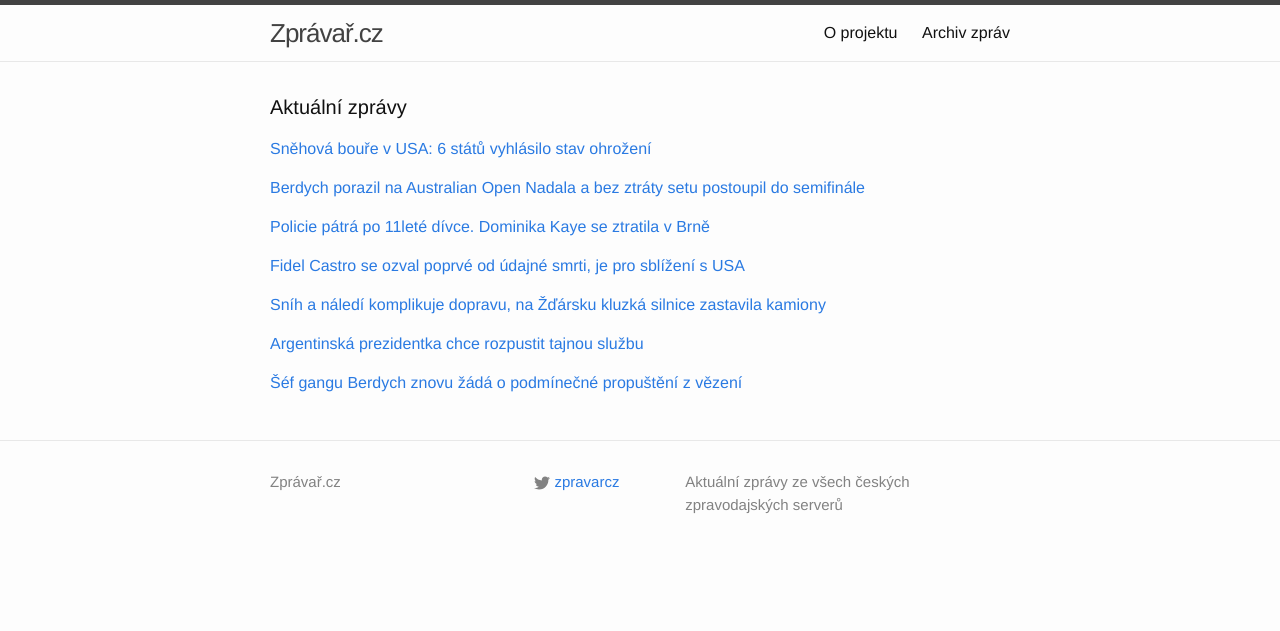
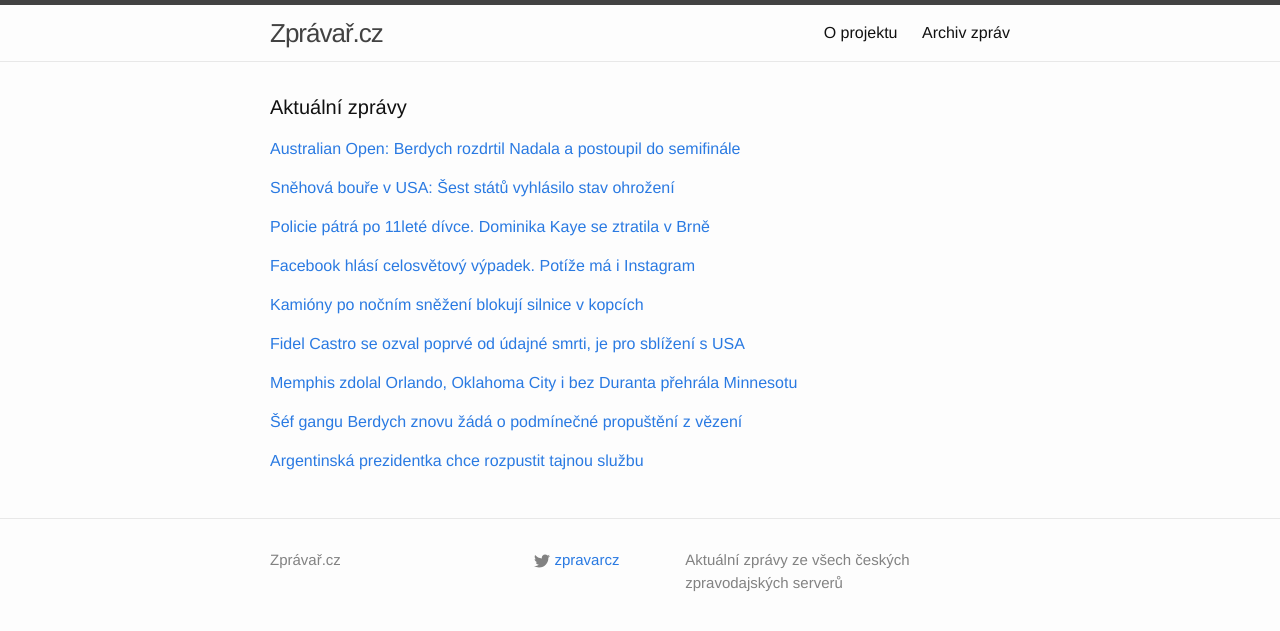
Before and after one commit to adliska/zpravar, a Jekyll site: the page built from index.html, in a window 1280 px wide. Shown: the top 631 px of the page. Built offline with Jekyll 4.4.1, drawn with Linux system fonts in a browser that asks for light colours.

Commit message:
zpravar news update

```diff
--- a/index.html
+++ b/index.html
@@ -5,9 +5,24 @@
 <div class="home">
     <h1 class="page-heading">Aktuální zprávy</h1>
 
-<p><a href="javascript:;" onclick="toggle_visibility('zpravy0')">Sněhová bouře v USA: 6 států vyhlásilo stav ohrožení</a></p>
+<p><a href="javascript:;" onclick="toggle_visibility('zpravy0')">Australian Open: Berdych rozdrtil Nadala a postoupil do semifinále</a></p>
 <div id="zpravy0" style="display:none">
 <ul>
+<li><a href=http://www.tyden.cz/rubriky/sport/tenis/australian-open-berdych-rozdrtil-nadala-a-postoupil-do-semifinale_331461.html>Australian Open: Berdych rozdrtil Nadala a postoupil do semifinále - www.tyden.cz</a></li>
+<li><a href=http://sport.idnes.cz/tenis-australian-open-berdych-nadal-reportaz-fn9-/tenis.aspx?c=A150127_081301_tenis_tny>Senzace v Laverově aréně. Berdych tloukl Nadala. A diváci žasli - sport.idnes.cz</a></li>
+<li><a href=http://www.rozhlas.cz/_zprava/berdych-porazil-na-australian-open-nadala-a-bez-ztraty-setu-postoupil-do-semifinale--1448254>Berdych porazil na Australian Open Nadala a bez ztráty setu postoupil do semifinále   - www.rozhlas.cz</a></li>
+<li><a href=http://sport.lidovky.cz/australian-open-berdych-nadal-d2t-/ostatni-sporty.aspx?c=A150127_064702_ln-sport-ostatni_lso>Jasná záležitost. Berdych zničil Nadala a je v semifinále Australian Open  - sport.lidovky.cz</a></li>
+<li><a href=http://sport.idnes.cz/berdychova-paradni-jizda-do-semifinale-nadala-znicil-i-kanarem-p6e-/tenis.aspx?c=A150127_051439_tenis_vis>Berdychova parádní jízda do semifinále. Nadala zničil i kanárem - sport.idnes.cz</a></li>
+<li><a href=http://www.sportovninoviny.cz/zpravy/berdych-porazil-nadala-a-je-znovu-v-semifinale-australian-open/1173823>Berdych porazil Nadala a je znovu v semifinále Australian Open - www.sportovninoviny.cz</a></li>
+<li><a href=http://www.rozhlas.cz/_zprava/berdych-porazil-nadala-a-je-v-semifinale-australian-open--1448254>Berdych porazil Nadala a je v semifinále Australian Open - www.rozhlas.cz</a></li>
+<li><a href=http://sport.aktualne.cz/tenis-australian-open-ctvrtfinale-berdych-nadal/r~8cde84b8a5e411e4833a0025900fea04/>Bravo! Berdych zlomil Nadalovo prokletí a je v semifinále - sport.aktualne.cz</a></li>
+<li><a href=http://www.tyden.cz/rubriky/sport/tenis/tenisova-senzace-berdych-rozdrtil-nadala-a-postoupil-do-semifinale_331461.html>Tenisová senzace! Berdych rozdrtil Nadala a postoupil do semifinále - www.tyden.cz</a></li>
+<li><a href=http://sport.idnes.cz/sarapovova-nedala-sanci-bouchardove-a-v-melbourne-je-v-semifinale-pyf-/tenis.aspx?c=A150127_051439_tenis_vis>Šarapovová nedala šanci Bouchardové a v Melbourne je v semifinále - sport.idnes.cz</a></li>
+</ul>
+</div><p><a href="javascript:;" onclick="toggle_visibility('zpravy1')">Sněhová bouře v USA: Šest států vyhlásilo stav ohrožení</a></p>
+<div id="zpravy1" style="display:none">
+<ul>
+<li><a href=http://www.ceskatelevize.cz/ct24/svet/299603-snehova-boure-v-usa-sest-statu-vyhlasilo-stav-ohrozeni/>Sněhová bouře v USA: Šest států vyhlásilo stav ohrožení - www.ceskatelevize.cz</a></li>
 <li><a href=http://www.ceskatelevize.cz/ct24/svet/299603-snehova-boure-v-usa-6-statu-vyhlasilo-stav-ohrozeni/>Sněhová bouře v USA: 6 států vyhlásilo stav ohrožení - www.ceskatelevize.cz</a></li>
 <li><a href=http://www.lidovky.cz/usa-se-chystaji-na-snehovou-bouri-sest-statu-vyhlasilo-nouzovy-stav-1j6-/zpravy-svet.aspx?c=A150127_071806_ln_zahranici_ele>USA se chystají na sněhovou bouři. Šest státu vyhlásilo nouzový stav  - www.lidovky.cz</a></li>
 <li><a href=http://zpravy.aktualne.cz/zahranici/usa-vyhlizeji-nejvetsi-bouri-vychod-vyhlasil-stav-nouze/r~9bec8ff4a5e911e4833a0025900fea04/>Východ USA čeká až 90 cm sněhu, vyhlásil stav nouze - zpravy.aktualne.cz</a></li>
@@ -16,18 +31,6 @@
 <li><a href=http://www.novinky.cz/zahranicni/amerika/359898-v-usa-vyhlasili-kvuli-snehove-bouri-stav-ohrozeni-v-new-yorku-nesmi-ridici-vyjizdet.html>V USA vyhlásili kvůli sněhové bouři stav ohrožení, v New Yorku nesmí řidiči vyjíždět - www.novinky.cz</a></li>
 <li><a href=http://www.ceskenoviny.cz/zpravy/zpravy/sest-statu-usa-vyhlasilo-kvuli-snehove-bouri-stav-ohrozeni/1173814>Šest států USA vyhlásilo kvůli sněhové bouři stav ohrožení - www.ceskenoviny.cz</a></li>
 <li><a href=http://zpravy.aktualne.cz/zahranici/vychodni-pobrezi-usa-ocekava-rekordni-privaly-snehu/r~96d6de90a5b011e4ab15002590604f2e/>Východní pobřeží USA očekává rekordní přívaly sněhu - zpravy.aktualne.cz</a></li>
-</ul>
-</div><p><a href="javascript:;" onclick="toggle_visibility('zpravy1')">Berdych porazil na Australian Open Nadala a bez ztráty setu postoupil do semifinále  </a></p>
-<div id="zpravy1" style="display:none">
-<ul>
-<li><a href=http://www.rozhlas.cz/_zprava/berdych-porazil-na-australian-open-nadala-a-bez-ztraty-setu-postoupil-do-semifinale--1448254>Berdych porazil na Australian Open Nadala a bez ztráty setu postoupil do semifinále   - www.rozhlas.cz</a></li>
-<li><a href=http://sport.lidovky.cz/australian-open-berdych-nadal-d2t-/ostatni-sporty.aspx?c=A150127_064702_ln-sport-ostatni_lso>Jasná záležitost. Berdych zničil Nadala a je v semifinále Australian Open  - sport.lidovky.cz</a></li>
-<li><a href=http://sport.idnes.cz/berdychova-paradni-jizda-do-semifinale-nadala-znicil-i-kanarem-p6e-/tenis.aspx?c=A150127_051439_tenis_vis>Berdychova parádní jízda do semifinále. Nadala zničil i kanárem - sport.idnes.cz</a></li>
-<li><a href=http://www.sportovninoviny.cz/zpravy/berdych-porazil-nadala-a-je-znovu-v-semifinale-australian-open/1173823>Berdych porazil Nadala a je znovu v semifinále Australian Open - www.sportovninoviny.cz</a></li>
-<li><a href=http://www.rozhlas.cz/_zprava/berdych-porazil-nadala-a-je-v-semifinale-australian-open--1448254>Berdych porazil Nadala a je v semifinále Australian Open - www.rozhlas.cz</a></li>
-<li><a href=http://sport.aktualne.cz/tenis-australian-open-ctvrtfinale-berdych-nadal/r~8cde84b8a5e411e4833a0025900fea04/>Bravo! Berdych zlomil Nadalovo prokletí a je v semifinále - sport.aktualne.cz</a></li>
-<li><a href=http://www.tyden.cz/rubriky/sport/tenis/tenisova-senzace-berdych-rozdrtil-nadala-a-postoupil-do-semifinale_331461.html>Tenisová senzace! Berdych rozdrtil Nadala a postoupil do semifinále - www.tyden.cz</a></li>
-<li><a href=http://sport.idnes.cz/sarapovova-nedala-sanci-bouchardove-a-v-melbourne-je-v-semifinale-pyf-/tenis.aspx?c=A150127_051439_tenis_vis>Šarapovová nedala šanci Bouchardové a v Melbourne je v semifinále - sport.idnes.cz</a></li>
 </ul>
 </div><p><a href="javascript:;" onclick="toggle_visibility('zpravy2')">Policie pátrá po 11leté dívce. Dominika Kaye se ztratila v Brně</a></p>
 <div id="zpravy2" style="display:none">
@@ -40,33 +43,50 @@
 <li><a href=http://www.ceskenoviny.cz/zpravy/zpravy/policie-patra-po-11lete-divce-z-brna-nevratila-se-z-krouzku-domu/1173820>Policie pátrá po 11leté dívce z Brna, nevrátila se z kroužku domů - www.ceskenoviny.cz</a></li>
 <li><a href=http://www.rozhlas.cz/_zprava/policie-patra-po-jedenactilete-divce-z-brna-nevratila-po-krouzku-domu--1448253>Policie pátrá po jedenáctileté dívce z Brna, nevrátila po kroužku domů - www.rozhlas.cz</a></li>
 </ul>
-</div><p><a href="javascript:;" onclick="toggle_visibility('zpravy3')">Fidel Castro se ozval poprvé od údajné smrti, je pro sblížení s USA</a></p>
+</div><p><a href="javascript:;" onclick="toggle_visibility('zpravy3')">Facebook hlásí celosvětový výpadek. Potíže má i Instagram </a></p>
 <div id="zpravy3" style="display:none">
+<ul>
+<li><a href=http://www.lidovky.cz/facebook-hlasi-celosvetovy-vypadek-potize-ma-i-instagram-pz4-/media.aspx?c=A150127_083344_ln-media_ele>Facebook hlásí celosvětový výpadek. Potíže má i Instagram  - www.lidovky.cz</a></li>
+<li><a href=http://echo24.cz/a/iBaSm>Sociální síť Facebook nefunguje - echo24.cz</a></li>
+<li><a href=http://zpravy.aktualne.cz/zahranici/facebook-a-instagram-postihl-rozsahly-vypadek/r~99f4d0cea5f511e49e4b0025900fea04/>Facebook a Instagram postihl rozsáhlý výpadek - zpravy.aktualne.cz</a></li>
+<li><a href=http://technet.idnes.cz/vypadek-facebooku-ve-svete-i-v-cr-doa-/sw_internet.aspx?c=A150127_081211_sw_internet_skr>Facebook hlásí výpadek služeb, nefunguje ani v Česku - technet.idnes.cz</a></li>
+<li><a href=http://www.ceskenoviny.cz/zpravy/zpravy/socialni-sit-facebook-hlasi-vypadek-sluzeb/1173851>Sociální síť Facebook hlásí výpadek služeb - www.ceskenoviny.cz</a></li>
+</ul>
+</div><p><a href="javascript:;" onclick="toggle_visibility('zpravy4')">Kamióny po nočním sněžení blokují silnice v kopcích</a></p>
+<div id="zpravy4" style="display:none">
+<ul>
+<li><a href=http://www.novinky.cz/domaci/359904-kamiony-po-nocnim-snezeni-blokuji-silnice-v-kopcich.html>Kamióny po nočním sněžení blokují silnice v kopcích - www.novinky.cz</a></li>
+<li><a href=http://www.denik.cz/z_domova/snih-a-naledi-komplikuje-dopravu-na-zdarsku-kluzka-silnice-zastavila-kamiony-201.html>Sníh a náledí komplikuje dopravu, na Žďársku kluzká silnice zastavila kamiony - www.denik.cz</a></li>
+<li><a href=http://zpravy.idnes.cz/snih-na-silnicich-0ey-/domaci.aspx?c=A150127_071912_domaci_cen>Silnice v Česku pokryl sníh, komplikuje dopravu zejména kamionům - zpravy.idnes.cz</a></li>
+<li><a href=http://www.lidovky.cz/dopravu-v-cesku-komplikuje-snih-tvori-se-snehove-jazyky-pk4-/zpravy-domov.aspx?c=A150127_073134_ln_domov_ele>Dopravu v Česku komplikuje sníh. Tvoří se sněhové jazyky  - www.lidovky.cz</a></li>
+</ul>
+</div><p><a href="javascript:;" onclick="toggle_visibility('zpravy5')">Fidel Castro se ozval poprvé od údajné smrti, je pro sblížení s USA</a></p>
+<div id="zpravy5" style="display:none">
 <ul>
 <li><a href=http://zpravy.idnes.cz/fidel-castro-sblizovani-kuby-s-usa-d5w-/zahranicni.aspx?c=A150127_072049_zahranicni_skr>Fidel Castro se ozval poprvé od údajné smrti, je pro sblížení s USA - zpravy.idnes.cz</a></li>
 <li><a href=http://zpravy.e15.cz/zahranicni/politika/castro-podporil-sblizovani-usa-s-kubou-washingtonu-ale-neduveruje-1156858>Castro podpořil sbližování USA s Kubou, Washingtonu ale nedůvěřuje - zpravy.e15.cz</a></li>
 <li><a href=http://www.novinky.cz/zahranicni/amerika/359899-fidel-castro-podporil-sblizovani-kuby-a-spojenych-statu.html>Fidel Castro podpořil sbližování Kuby a Spojených států  - www.novinky.cz</a></li>
 <li><a href=http://www.ceskenoviny.cz/zpravy/zpravy/fidel-castro-vyjadril-podporu-sblizovani-kuby-a-spojenych-statu/1173809>Fidel Castro vyjádřil podporu sbližování Kuby a Spojených států - www.ceskenoviny.cz</a></li>
 </ul>
-</div><p><a href="javascript:;" onclick="toggle_visibility('zpravy4')">Sníh a náledí komplikuje dopravu, na Žďársku kluzká silnice zastavila kamiony</a></p>
-<div id="zpravy4" style="display:none">
+</div><p><a href="javascript:;" onclick="toggle_visibility('zpravy6')">Memphis zdolal Orlando, Oklahoma City i bez Duranta přehrála Minnesotu</a></p>
+<div id="zpravy6" style="display:none">
 <ul>
-<li><a href=http://www.denik.cz/z_domova/snih-a-naledi-komplikuje-dopravu-na-zdarsku-kluzka-silnice-zastavila-kamiony-201.html>Sníh a náledí komplikuje dopravu, na Žďársku kluzká silnice zastavila kamiony - www.denik.cz</a></li>
-<li><a href=http://zpravy.idnes.cz/snih-na-silnicich-0ey-/domaci.aspx?c=A150127_071912_domaci_cen>Silnice v Česku pokryl sníh, komplikuje dopravu zejména kamionům - zpravy.idnes.cz</a></li>
-<li><a href=http://www.lidovky.cz/dopravu-v-cesku-komplikuje-snih-tvori-se-snehove-jazyky-pk4-/zpravy-domov.aspx?c=A150127_073134_ln_domov_ele>Dopravu v Česku komplikuje sníh. Tvoří se sněhové jazyky  - www.lidovky.cz</a></li>
+<li><a href=http://sport.idnes.cz/basketbalova-nba-0kd-/basket.aspx?c=A150127_083316_sport-basket_ald>Memphis zdolal Orlando, Oklahoma City i bez Duranta přehrála Minnesotu - sport.idnes.cz</a></li>
+<li><a href=http://sport.aktualne.cz/nba-memphis-porazil-orlando-a-je-druhy-v-zapadni-konferenci/r~940505c2a5f411e4833a0025900fea04/>NBA: Memphis porazil Orlando a je druhý v Západní konferenci - sport.aktualne.cz</a></li>
+<li><a href=http://www.sportovninoviny.cz/zpravy/memphis-porazil-orlando-a-je-druhy-v-zapadni-konferenci-nba/1173843>Memphis porazil Orlando a je druhý v Západní konferenci NBA - www.sportovninoviny.cz</a></li>
 </ul>
-</div><p><a href="javascript:;" onclick="toggle_visibility('zpravy5')">Argentinská prezidentka chce rozpustit tajnou službu</a></p>
-<div id="zpravy5" style="display:none">
+</div><p><a href="javascript:;" onclick="toggle_visibility('zpravy7')">Šéf gangu Berdych znovu žádá o podmínečné propuštění z vězení</a></p>
+<div id="zpravy7" style="display:none">
+<ul>
+<li><a href=http://www.rozhlas.cz/_zprava/sef-gangu-berdych-znovu-zada-o-podminecne-propusteni-z-vezeni--1448250>Šéf gangu Berdych znovu žádá o podmínečné propuštění z vězení - www.rozhlas.cz</a></li>
+<li><a href=http://www.rozhlas.cz/_zprava/soud-znovu-zvazi-propusteni-sefa-berdychova-gangu--1448250>Soud znovu zváží propuštění šéfa Berdychova gangu - www.rozhlas.cz</a></li>
+<li><a href=http://www.rozhlas.cz/_zprava/soud-znovu-zvazi-propusteni-sefa-berdychova-gangu-mohl-by-pracovat-jako-skladnik--1448250>Soud znovu zváží propuštění šéfa Berdychova gangu, mohl by pracovat jako skladník - www.rozhlas.cz</a></li>
+</ul>
+</div><p><a href="javascript:;" onclick="toggle_visibility('zpravy8')">Argentinská prezidentka chce rozpustit tajnou službu</a></p>
+<div id="zpravy8" style="display:none">
 <ul>
 <li><a href=http://zpravy.aktualne.cz/zahranici/argentinska-prezidentka-chce-rozpustit-tajnou-sluzbu/r~1dbdf940a5e611e49f60002590604f2e/>Argentinská prezidentka chce rozpustit tajnou službu - zpravy.aktualne.cz</a></li>
 <li><a href=http://www.novinky.cz/zahranicni/amerika/359900-argentinska-prezidentka-se-chysta-rozpustit-rozvedku.html>Argentinská prezidentka se chystá rozpustit rozvědku  - www.novinky.cz</a></li>
 <li><a href=http://www.ceskatelevize.cz/ct24/svet/299601-argentinska-prezidentka-se-poprve-vyjadrila-ke-kauze-nisman/>Argentinská prezidentka se poprvé vyjádřila ke kauze Nisman - www.ceskatelevize.cz</a></li>
 </ul>
-</div><p><a href="javascript:;" onclick="toggle_visibility('zpravy6')">Šéf gangu Berdych znovu žádá o podmínečné propuštění z vězení</a></p>
-<div id="zpravy6" style="display:none">
-<ul>
-<li><a href=http://www.rozhlas.cz/_zprava/sef-gangu-berdych-znovu-zada-o-podminecne-propusteni-z-vezeni--1448250>Šéf gangu Berdych znovu žádá o podmínečné propuštění z vězení - www.rozhlas.cz</a></li>
-<li><a href=http://www.rozhlas.cz/_zprava/soud-znovu-zvazi-propusteni-sefa-berdychova-gangu--1448250>Soud znovu zváží propuštění šéfa Berdychova gangu - www.rozhlas.cz</a></li>
-<li><a href=http://www.rozhlas.cz/_zprava/soud-znovu-zvazi-propusteni-sefa-berdychova-gangu-mohl-by-pracovat-jako-skladnik--1448250>Soud znovu zváží propuštění šéfa Berdychova gangu, mohl by pracovat jako skladník - www.rozhlas.cz</a></li>
-</ul>
 </div></div>
```
